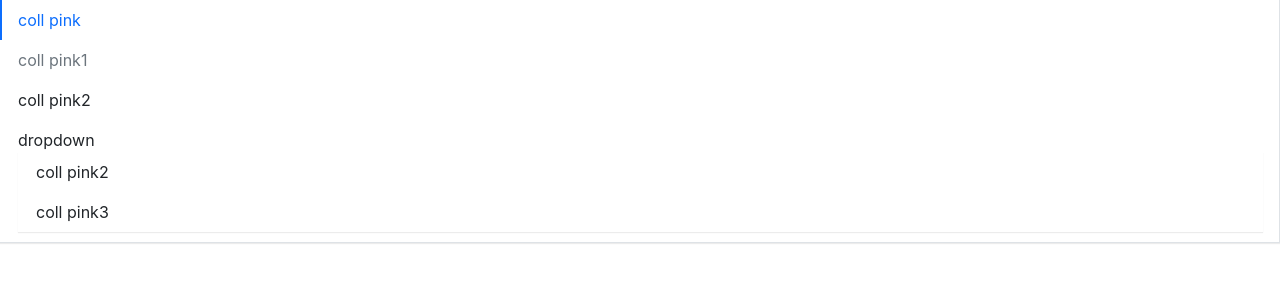
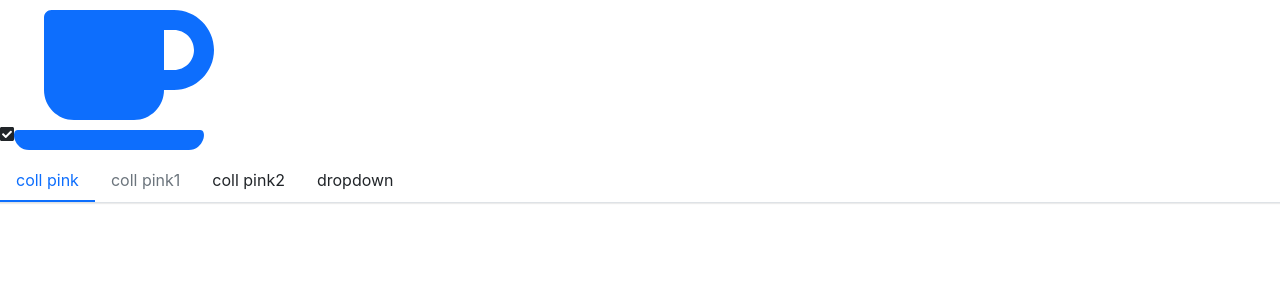
Before and after one commit to Shan-zhilin/labelDesign, a React (Create React App) app: page / in a window 1280 px wide. Shown: the top 300 px of the page. Built offline with nearby package versions, Linux system fonts and the light colour scheme.

Commit message:
feat: 引入图标

```diff
--- a/package.json
+++ b/package.json
@@ -3,6 +3,9 @@
   "version": "0.1.0",
   "private": true,
   "dependencies": {
+    "@fortawesome/fontawesome-svg-core": "^1.2.36",
+    "@fortawesome/free-solid-svg-icons": "^5.15.4",
+    "@fortawesome/react-fontawesome": "^0.1.16",
     "@testing-library/jest-dom": "^5.11.4",
     "@testing-library/react": "^11.1.0",
     "@testing-library/user-event": "^12.1.10",
--- a/src/App.tsx
+++ b/src/App.tsx
@@ -2,25 +2,33 @@
  * @Author: shanzhilin
  * @Date: 2021-10-09 14:54:07
  * @LastEditors: shanzhilin
- * @LastEditTime: 2021-11-16 23:12:52
+ * @LastEditTime: 2021-11-27 00:06:26
  */
 import React from "react";
+import { library } from '@fortawesome/fontawesome-svg-core'
+import { FontAwesomeIcon} from '@fortawesome/react-fontawesome'
+import { fas } from '@fortawesome/free-solid-svg-icons'
 import "./style/index.scss";
 import Button, { ButtonSize, ButtonType } from "./components/Button/button";
 import Menu from "./components/Menu/Menu";
 import MenuItem from "./components/Menu/MenuItem";
 import SubMenu from "./components/Menu/SubMenu";
+import Icon from './components/Icon/icon'
+
+library.add(fas)
 
 function App() {
   return (
     <div className="App">
       <header className="App-header">
+      <FontAwesomeIcon icon="check-square" />
+      <Icon icon="coffee" size='10x'  theme="primary"/>
         <Menu
           defaultIndex='0'
           onSelect={(index) => {
             alert(index);
           }}
-          mode="vertical"
+          mode="horizontal"
           defaultOpenSubmenus={['3']}
         >
           <MenuItem>coll pink</MenuItem>
--- /dev/null
+++ b/src/components/Icon/_style.scss
@@ -0,0 +1,5 @@
+@each $key, $val in $theme-colors {
+    .icon-#{$key} {
+        color: $val
+    }
+}
--- /dev/null
+++ b/src/components/Icon/icon.tsx
@@ -0,0 +1,29 @@
+/*
+ * @Author: shanzhilin
+ * @Date: 2021-11-26 23:49:22
+ * @LastEditors: shanzhilin
+ * @LastEditTime: 2021-11-26 23:57:45
+ */
+import React from "react";
+import classNames from "classnames";
+import { FontAwesomeIcon,FontAwesomeIconProps } from "@fortawesome/react-fontawesome";
+
+export type ThemeProps = 'primary' | 'secondary' | 'success' | 'info' | 'warning' | 'danger' | 'dark' | 'light'
+
+export interface IconProps extends FontAwesomeIconProps {
+    theme?: ThemeProps
+}
+
+const Icon:React.FC<IconProps>=(props) => {
+    const {className,theme,...restProps} = props
+    const classes = classNames('icon',className,{
+        [`icon-${theme}`]: theme
+    })
+
+    return(
+        <FontAwesomeIcon className={classes} {...restProps}/>
+    )
+
+}
+
+export default Icon
--- a/src/style/index.scss
+++ b/src/style/index.scss
@@ -11,4 +11,7 @@
 @import '../components/Button/style';
 
 // menu style
-@import '../components/Menu/style'
+@import '../components/Menu/style';
+
+// icon style
+@import '../components/Icon/style';
```
Also changed, not shown: src/components/Menu/SubMenu.tsx (+7 -1 lines), 1 other file (tests, documents, lock files or other folders).
